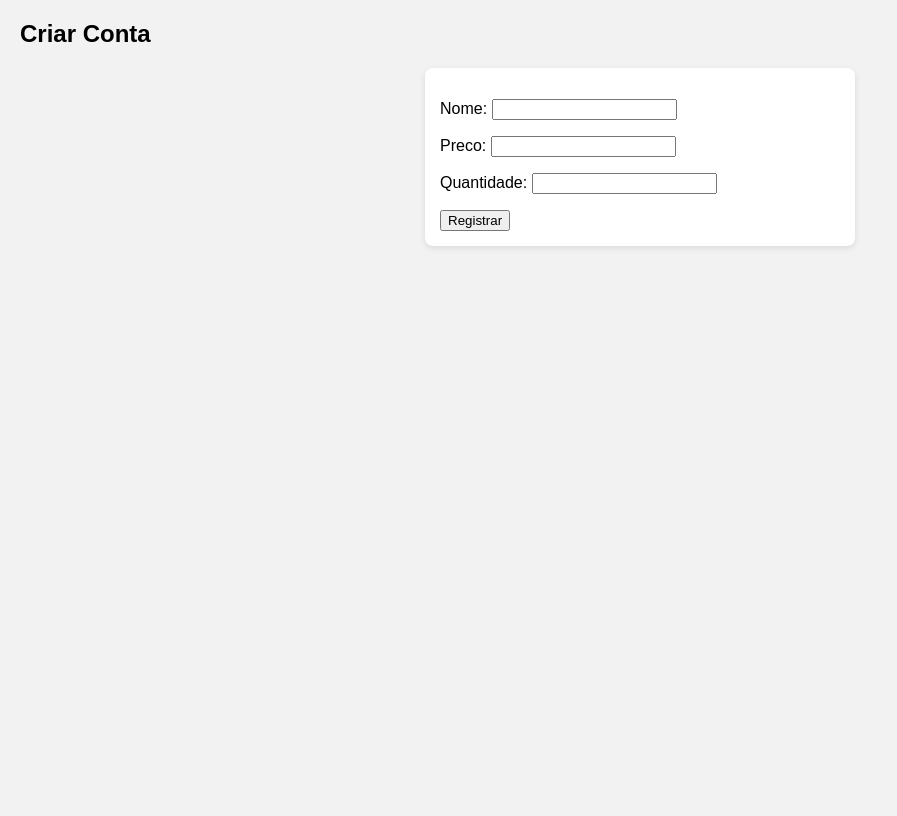
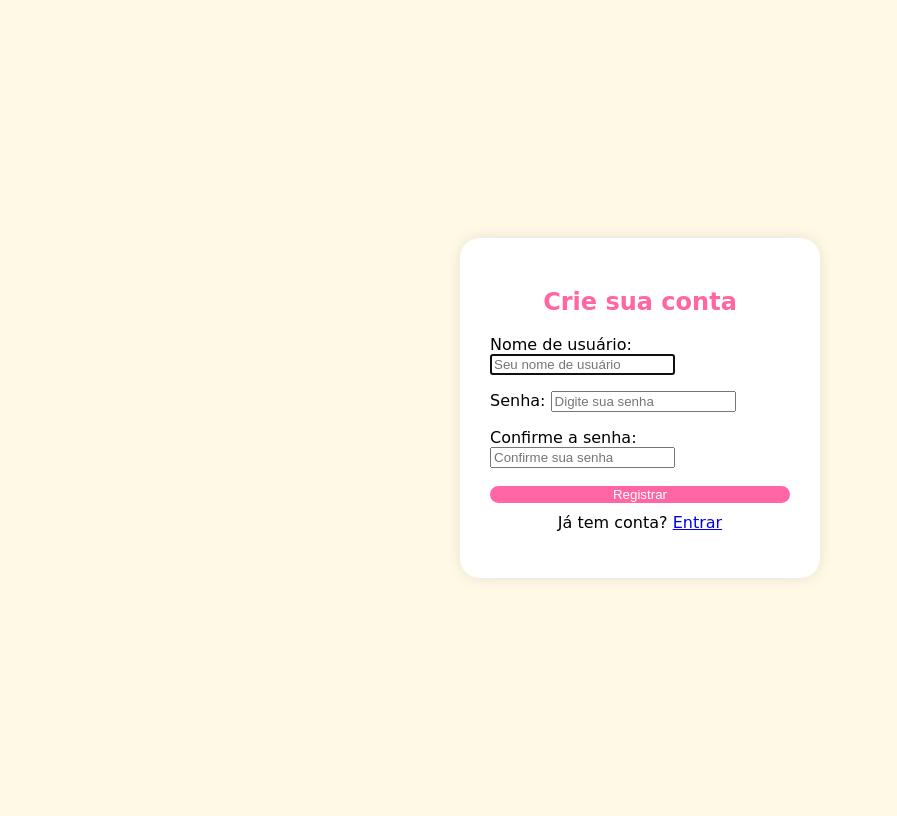
Before and after one commit to Bl4CKAT/projeto_brinquedos, a Django app: template brinquedos/core/templates/registro.html in a window 1280 px wide. Shown: the whole page, without its empty margins (0-897 px from the left). Before the commit the page ends 248 px from the top, so only its background shows below. Run offline with Django 5.2, Linux system fonts and the light colour scheme; the template is opened without the code that fills it: values that come from a table or form of the project are taken from there, others are empty.

Commit message:
Corrigido processo de registros de novos usuarios

```diff
--- a/brinquedos/core/forms.py
+++ b/brinquedos/core/forms.py
@@ -1,7 +1,27 @@
 from django import forms
 from .models import Brinquedo
+from django.contrib.auth.forms import UserCreationForm
+from django.contrib.auth.models import User
 
 class BrinquedoForm(forms.ModelForm):
     class Meta:
         model = Brinquedo
         fields = ['nome', 'preco', 'quantidade']
+
+class FormRegistro(UserCreationForm):
+    username = forms.CharField(
+        label='Nome de usuário',
+        widget=forms.TextInput(attrs={'class': 'form-control', 'placeholder': 'Seu nome de usuário'})
+    )
+    password1 = forms.CharField(
+        label='Senha',
+        widget=forms.PasswordInput(attrs={'class': 'form-control', 'placeholder': 'Digite sua senha'})
+    )
+    password2 = forms.CharField(
+        label='Confirme a senha',
+        widget=forms.PasswordInput(attrs={'class': 'forms-control', 'placeholder': 'Confirme sua senha'})
+    )
+
+class Meta:
+    model = User
+    fields = ['username', 'password1', 'password2']
--- a/brinquedos/core/templates/registro.html
+++ b/brinquedos/core/templates/registro.html
@@ -1,17 +1,54 @@
-{% load static %}
 <!DOCTYPE html>
 <html lang="pt-BR">
 <head>
     <meta charset="UTF-8">
-    <title>Registre-se</title>
-    <link rel="stylesheet" href="{% static 'core/style.css' %}">
+    <title>Registre-se na Lojinha de Brinquedos</title>
+    <style>
+        body {
+            font-family: 'Comic Sans MS', cursive;
+            background-color: #fff9e6;
+            display: flex;
+            justify-content: center;
+            align-items: center;
+            height: 100vh;
+        }
+        .card {
+            background: white;
+            padding: 30px;
+            border-radius: 20px;
+            box-shadow: 0px 0px 15px rgba(0,0,0,0.1);
+            width: 300px;
+        }
+        h2 {
+            text-align: center;
+            color: #ff66a3;
+        }
+        button {
+            background-color: #ff66a3;
+            color: white;
+            border: none;
+            padding 10px;
+            width: 100%;
+            border-radius: 10px;
+            cursor: pointer;
+            front-weight: bold;
+        }
+        button:hover {
+            background-color: #ff3385;
+        }
+    </style>
 </head>
 <body>
-    <h2>Criar Conta</h2>
-    <form method="post">
-        {% csrf_token %}
-        {{ form.as_p }}
-        <button type="submit">Registrar</button>
-    </form>
+    <div class="card">
+        <h2>Crie sua conta</h2>
+        <form method="post">
+            {% csrf_token %}
+            {{ form.as_p }}
+            <button type="submit">Registrar</button>
+        </form>
+        <p style="text-align:center; margin-top:10px;">
+            Já tem conta? <a href="{% url 'login' %}">Entrar</a>
+        </p>
+    </div>
 </body>
 </html>
--- a/brinquedos/core/urls.py
+++ b/brinquedos/core/urls.py
@@ -1,14 +1,13 @@
-from django.urls import path
+from django.urls import path, reverse_lazy
 from django.contrib.auth import views as auth_views
 from django.contrib.auth.forms import UserCreationForm
 from django.views.generic import CreateView
-from django.urls import  reverse_lazy
+from .forms import FormRegistro
 from . import views
 
 urlpatterns = [
     path('', views.lista_brinquedos, name='lista_brinquedos'),
-    path('registrar/', CreateView.as_view(template_name='registro.html', form_class=UserCreationForm,
-        success_url=reverse_lazy('login')), name='registrar'),
+    path('registrar/', views.registrar_usuario, name='registrar'),
     path('login/', auth_views.LoginView.as_view(template_name='login.html'), name='login'),
     path('logout/', auth_views.LogoutView.as_view(template_name='logout.html'), name='logout'),
     path('editar/<int:id>/', views.editar_brinquedo, name='editar_brinquedo'),
```
Also changed, not shown: brinquedos/brinquedos/settings.py (+8 -11 lines), brinquedos/core/templates/login.html (+7 -0 lines), brinquedos/core/views.py (+16 -1 lines).
